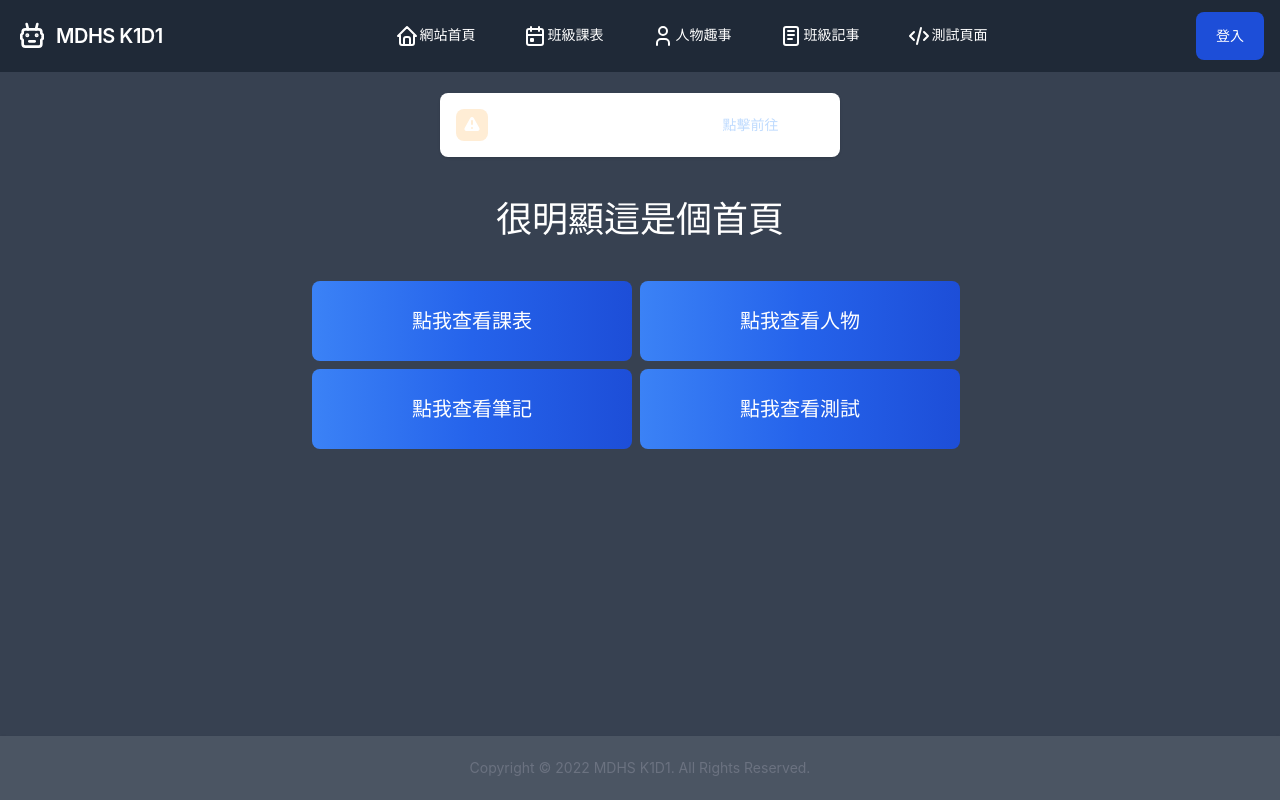
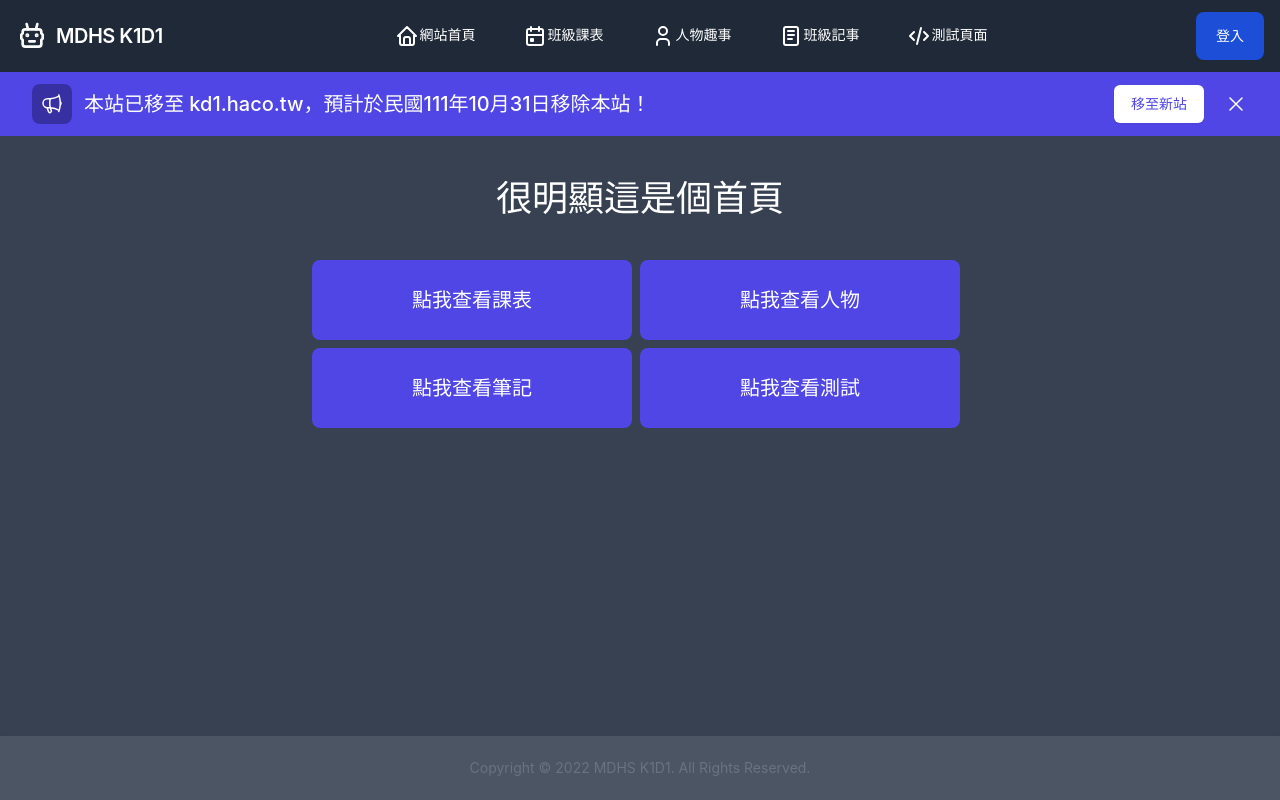
Before and after one commit to HACO8888/MDHS-KD1-WEB, a React (Create React App) app: page / in a window 1280 px wide. Built offline with nearby package versions, Linux system fonts and the light colour scheme.

Commit message:
Update index.js

```diff
--- a/src/pages/Home/index.js
+++ b/src/pages/Home/index.js
@@ -20,28 +20,46 @@ export default function Home() {
 
     return (
         <div className="select-none">
-            <br />
-            <div id="toast-warning" className={"m-[auto] flex items-center p-4 w-full max-w-[25rem] text-gray-500 bg-white rounded-lg shadow dark:text-gray-400 dark:bg-gray-800" + (show ? "" : " hidden")} role="alert">
-                <div className="inline-flex flex-shrink-0 justify-center items-center w-8 h-8 text-orange-500 bg-orange-100 rounded-lg dark:bg-orange-700 dark:text-orange-200">
-                    <svg aria-hidden="true" className="w-5 h-5" fill="currentColor" viewBox="0 0 20 20" xmlns="http://www.w3.org/2000/svg"><path fillRule="evenodd" d="M8.257 3.099c.765-1.36 2.722-1.36 3.486 0l5.58 9.92c.75 1.334-.213 2.98-1.742 2.98H4.42c-1.53 0-2.493-1.646-1.743-2.98l5.58-9.92zM11 13a1 1 0 11-2 0 1 1 0 012 0zm-1-8a1 1 0 00-1 1v3a1 1 0 002 0V6a1 1 0 00-1-1z" clipRule="evenodd"></path></svg>
-                    <span className="sr-only">警告標誌</span>
+
+            <div class="bg-indigo-600">
+                <div class="mx-auto max-w-7xl py-3 px-3 sm:px-6 lg:px-8">
+                    <div class="flex flex-wrap items-center justify-between">
+                        <div class="flex w-0 flex-1 items-center">
+                            <span class="flex rounded-lg bg-indigo-800 p-2">
+                                <svg class="h-6 w-6 text-white" xmlns="http://www.w3.org/2000/svg" fill="none" viewBox="0 0 24 24" stroke-width="1.5" stroke="currentColor" aria-hidden="true">
+                                    <path stroke-linecap="round" stroke-linejoin="round" d="M10.34 15.84c-.688-.06-1.386-.09-2.09-.09H7.5a4.5 4.5 0 110-9h.75c.704 0 1.402-.03 2.09-.09m0 9.18c.253.962.584 1.892.985 2.783.247.55.06 1.21-.463 1.511l-.657.38c-.551.318-1.26.117-1.527-.461a20.845 20.845 0 01-1.44-4.282m3.102.069a18.03 18.03 0 01-.59-4.59c0-1.586.205-3.124.59-4.59m0 9.18a23.848 23.848 0 018.835 2.535M10.34 6.66a23.847 23.847 0 008.835-2.535m0 0A23.74 23.74 0 0018.795 3m.38 1.125a23.91 23.91 0 011.014 5.395m-1.014 8.855c-.118.38-.245.754-.38 1.125m.38-1.125a23.91 23.91 0 001.014-5.395m0-3.46c.495.413.811 1.035.811 1.73 0 .695-.316 1.317-.811 1.73m0-3.46a24.347 24.347 0 010 3.46" />
+                                </svg>
+                            </span>
+                            <p class="ml-3 truncate font-medium text-white">
+                                <span class="md:hidden">本站已移至 kd1.haco.tw，將於10/31移除！</span>
+                                <span class="hidden md:inline text-xl">本站已移至 kd1.haco.tw，預計於民國111年10月31日移除本站！</span>
+                            </p>
+                        </div>
+                        <div class="order-3 mt-2 w-full flex-shrink-0 sm:order-2 sm:mt-0 sm:w-auto">
+                            <a href="https://kd1.haco.tw/" class="flex items-center justify-center rounded-md border border-transparent bg-white px-4 py-2 text-sm font-medium text-indigo-600 shadow-sm hover:bg-indigo-50">移至新站</a>
+                        </div>
+                        <div class="order-2 flex-shrink-0 sm:order-3 sm:ml-3">
+                            <button type="button" class="-mr-1 flex rounded-md p-2 hover:bg-indigo-500 focus:outline-none focus:ring-2 focus:ring-white sm:-mr-2">
+                                <span class="sr-only">關閉</span>
+                                <svg class="h-6 w-6 text-white" xmlns="http://www.w3.org/2000/svg" fill="none" viewBox="0 0 24 24" stroke-width="1.5" stroke="currentColor" aria-hidden="true">
+                                    <path stroke-linecap="round" stroke-linejoin="round" d="M6 18L18 6M6 6l12 12" />
+                                </svg>
+                            </button>
+                        </div>
+                    </div>
                 </div>
-                <div className="ml-3 text-sm font-normal">本網站已移至 kd1.haco.tw&emsp;&emsp;&emsp;&emsp;<a className="text-blue-200" href='https://kd1.haco.tw'>點擊前往</a></div>
-                <button type="button" className="ml-auto -mx-1.5 -my-1.5 bg-white text-gray-400 hover:text-gray-900 rounded-lg focus:ring-2 focus:ring-gray-300 p-1.5 hover:bg-gray-100 inline-flex h-8 w-8 dark:text-gray-500 dark:hover:text-white dark:bg-gray-800 dark:hover:bg-gray-700" data-dismiss-target="#toast-warning" aria-label="Close" onClick={() => setShow(!show)}>
-                    <span className="sr-only">關閉</span>
-                    <svg aria-hidden="true" className="w-5 h-5" fill="currentColor" viewBox="0 0 20 20" xmlns="http://www.w3.org/2000/svg"><path fillRule="evenodd" d="M4.293 4.293a1 1 0 011.414 0L10 8.586l4.293-4.293a1 1 0 111.414 1.414L11.414 10l4.293 4.293a1 1 0 01-1.414 1.414L10 11.414l-4.293 4.293a1 1 0 01-1.414-1.414L8.586 10 4.293 5.707a1 1 0 010-1.414z" clipRule="evenodd"></path></svg>
-                </button>
             </div>
             <br />
             <br />
+            {/* <h1 className='text-4xl'>最新公告</h1> */}
             <h1 className='text-4xl'>很明顯這是個首頁</h1>
             <br />
             <br />
-            <a href='/course'><button type="button" className="text-white bg-gradient-to-r from-blue-500 via-blue-600 to-blue-700 hover:bg-gradient-to-br focus:ring-4 focus:outline-none focus:ring-blue-300 dark:focus:ring-blue-800 font-medium rounded-lg text-xl px-5 py-2.5 text-center mr-2 mb-2 md:w-[25%] w-[80%] h-20">點我查看課表</button></a>
-            <a href='/people'><button type="button" className="text-white bg-gradient-to-r from-blue-500 via-blue-600 to-blue-700 hover:bg-gradient-to-br focus:ring-4 focus:outline-none focus:ring-blue-300 dark:focus:ring-blue-800 font-medium rounded-lg text-xl px-5 py-2.5 text-center mr-2 mb-2 md:w-[25%] w-[80%] h-20">點我查看人物</button></a>
+            <a href='/course'><button type="button" className="text-white bg-gradient-to-r bg-indigo-600 hover:bg-indigo-700 font-medium rounded-lg text-xl px-5 py-2.5 text-center mr-2 mb-2 md:w-[25%] w-[80%] h-20">點我查看課表</button></a>
+            <a href='/people'><button type="button" className="text-white bg-gradient-to-r bg-indigo-600 hover:bg-indigo-700 font-medium rounded-lg text-xl px-5 py-2.5 text-center mr-2 mb-2 md:w-[25%] w-[80%] h-20">點我查看人物</button></a>
             <br />
-            <a href='/note'><button type="button" className="text-white bg-gradient-to-r from-blue-500 via-blue-600 to-blue-700 hover:bg-gradient-to-br focus:ring-4 focus:outline-none focus:ring-blue-300 dark:focus:ring-blue-800 font-medium rounded-lg text-xl px-5 py-2.5 text-center mr-2 mb-2 md:w-[25%] w-[80%] h-20">點我查看筆記</button></a>
-            <a href='/test'><button type="button" className="text-white bg-gradient-to-r from-blue-500 via-blue-600 to-blue-700 hover:bg-gradient-to-br focus:ring-4 focus:outline-none focus:ring-blue-300 dark:focus:ring-blue-800 font-medium rounded-lg text-xl px-5 py-2.5 text-center mr-2 mb-2 md:w-[25%] w-[80%] h-20">點我查看測試</button></a>
+            <a href='/note'><button type="button" className="text-white bg-gradient-to-r bg-indigo-600 hover:bg-indigo-700 font-medium rounded-lg text-xl px-5 py-2.5 text-center mr-2 mb-2 md:w-[25%] w-[80%] h-20">點我查看筆記</button></a>
+            <a href='/test'><button type="button" className="text-white bg-gradient-to-r bg-indigo-600 hover:bg-indigo-700 font-medium rounded-lg text-xl px-5 py-2.5 text-center mr-2 mb-2 md:w-[25%] w-[80%] h-20">點我查看測試</button></a>
         </div>
     )
 }
```
